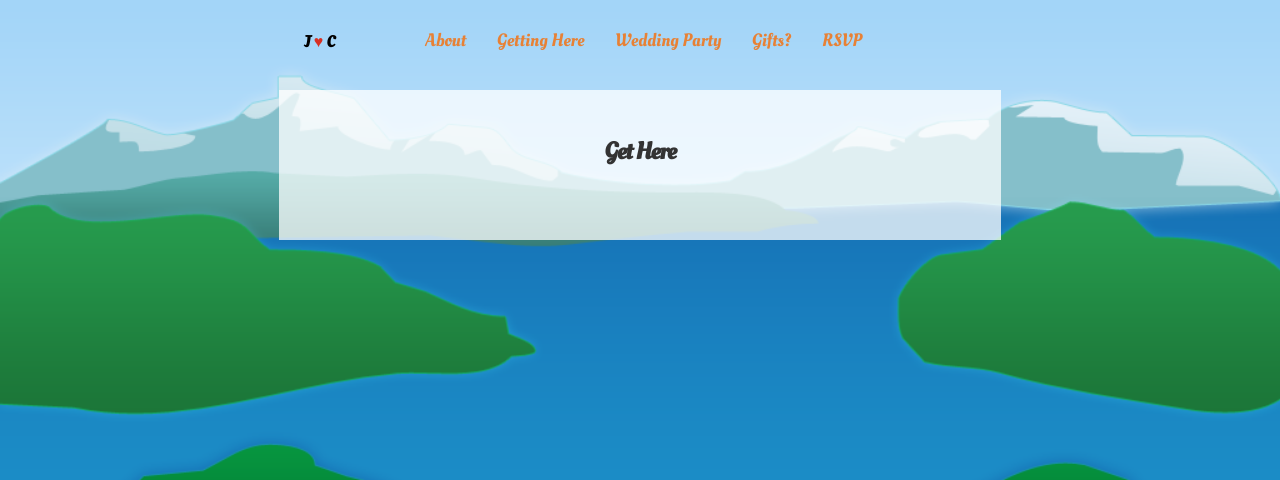
After one commit to bahoo/jonandcari, a Django app: template templates/getting-here.html in a window 1280 px wide. The commit adds this page. Shown: the top 480 px of the page. Run offline with Django 3.2, Linux system fonts and the light colour scheme; the template is opened without the code that fills it, so the values that code supplies are empty; parts of the project's set-up code (start-up, migrations or seed data) failed here and were passed over; some libraries are stand-ins or nearby versions.

Commit message:
Getting tighter...

```diff
--- a/jonandcari/urls.py
+++ b/jonandcari/urls.py
@@ -7,9 +7,8 @@ admin.autodiscover()
 urlpatterns = patterns('',
     url(r'^$', 'rsvp.views.index', name='index'),
     url(r'^savethedate\.html$', 'rsvp.views.save_the_date', name='save_the_date'),
-    url(r'^(?P<destination>(rsvp|secrethandshake))(?:\/)(?P<key>\w+)$', 'rsvp.views.secret_handshake', name='secret_handshake'),
-    url(r'^logistics$', 'rsvp.views.logistics', name='logistics'),
-    url(r'^ceremony$', 'rsvp.views.ceremony', name='ceremony'),
+    url(r'^(?P<destination>(about|getting\-here|wedding\-party|gifts|rsvp|secrethandshake))(?:\/)(?P<key>\w+)$', 'rsvp.views.secret_handshake', name='secret_handshake'),
+    url(r'^(?P<destination>(about|getting\-here|wedding\-party|gifts))$', 'rsvp.views.template', name='template'),
     url(r'^rsvp$', 'rsvp.views.rsvp', name='rsvp'),
 
     url(r'^lost$', 'rsvp.views.no_route', name='no_route'),
--- a/static/css/style.css
+++ b/static/css/style.css
@@ -9,6 +9,18 @@ body {
     background-size: cover;
     background-attachment: fixed;
     font-family: "Oleo Script", script;
+}
+
+a{
+    text-decoration: none;
+}
+
+a, a:link, a:visited{
+    color: #e78135;
+}
+
+a:hover, a:active{
+    color: #779618;
 }
 
 h1{
@@ -43,7 +55,7 @@ h3{
     margin-top: 2em;
 }
 
-.front-and-center h1{
+.announcement h1{
     text-shadow: 0px 0px 20px #105485;
 }
 
@@ -56,25 +68,41 @@ h3{
 }
 
 /* layout magic. */
-.front-and-center,
-header,
-.the-lowdown{
+.layout{
     text-align: center;
     min-width: 500px;
     margin: 10px auto;
+    max-width: 672px;
 }
 
-.front-and-center{
+.header.authed{
+    text-align: left;
+}
+
+.authed h4{
+    float: left;
+}
+
+.authed .nav{
+    float: left;
+    margin-left: 50px;
+}
+
+.authed li{
+    display: inline-block;
+    margin-right: 1.5em;
+}
+
+.announcement{
     margin: 25% auto 0;
     color: #fff;
 }
 
-.the-lowdown{
+.main{
     background: #fff;
     background: rgba(255,255,255,0.75);
     color: #333;
     padding: 25px 25px 35px;
-    width: 672px;
     margin-bottom: 80px;
 }
 
@@ -167,9 +195,9 @@ li{
     text-decoration: none;
     border: 2px #777 solid;
     border-radius: 10px;
-    color: #333;
+    color: #333 !important;
+    background: #fff;
     padding: 0.25em 0.5em;
-    background: #fff;
     background: rgba(255,255,255,0.9);
     display: inline-block;
     font-family: inherit;
@@ -231,12 +259,8 @@ input.count{
     h1{
         font-size: 2em;
     }
-    .front-and-center{
-        min-width: 0;
-    }
-    .front-and-center,
-    header,
-    .the-lowdown,
+
+    .layout,
     .maps{
         width: auto;
         min-width: 0;
@@ -272,3 +296,9 @@ input.count{
     }
 
 }
+
+.clearfix:after {
+  content: "";
+  display: table;
+  clear: both;
+}
--- a/templates/authed.html
+++ b/templates/authed.html
@@ -2,18 +2,18 @@
 
 {% block page %}
 
-	<header>
-		<nav class="left-side">
-			<a href="/logistics">Logistics</a>
-		</nav>
+	<div class="header authed layout clearfix">
 		<h4>J <span class="hearts">&hearts;</span> C</h4>
-		<nav>
-			<a href="/ceremony">Ceremony</a>
-			<a href="/rsvp">RSVP</a>
-		</nav>
-	</header>
+		<ul class="nav">
+			<li><a href="/about">About</a></li>
+			<li><a href="/getting-here">Getting Here</a></li>
+			<li><a href="/wedding-party">Wedding Party</a></li>
+			<li><a href="/gifts">Gifts?</a></li>
+			<li><a href="/rsvp">RSVP</a></li>
+		</ul>
+	</div>
 
-	<div class="the-lowdown">
+	<div class="main layout">
 
 		{% block content %}
 		{% endblock %}
--- /dev/null
+++ b/templates/getting-here.html
@@ -0,0 +1,9 @@
+{% extends "authed.html" %}
+
+{% block content %}
+
+	<h2>Get Here</h2>
+
+	<h3></h3>
+
+{% endblock %}
--- a/templates/index.html
+++ b/templates/index.html
@@ -1,7 +1,7 @@
 {% extends "base.html" %}
 
 {% block page %}
-    <div class="front-and-center">
+    <div class="layout announcement">
         <h1>Jon <b class="amp">&hearts;</b> Cari</h1>
         <h2>a <b>fun</b> wedding.</h2>
 
--- a/templates/rsvp.html
+++ b/templates/rsvp.html
@@ -23,8 +23,8 @@
 			</div>
 
 			<div class="blurb date">
-				<p>June 29th, 2013 at 3 pm-ish? TBD<br />
-					(oh yeah like you're busy that day)</p>
+				<p>June 29th, 2013<br />
+					4 o'clock</p>
 			</div>
 
 		</div>
@@ -38,7 +38,7 @@
 			Use the form below if you need to update your RSVP!</p>
 		{% endif %}
 
-		<h2>So, are you in?</h2>
+		<h2>So&hellip; are you in?</h2>
 
 		<div class="attending-yn">
 			<a href="#yes" class="big-button yay {% if rsvp_form.instance.is_attending %}clicked{% endif %}">Yes!</a>
--- a/templates/savethedate.html
+++ b/templates/savethedate.html
@@ -1,9 +1,9 @@
 {% extends "base.html" %}
 
 {% block content %}
-	<header>
+	<div class="header">
 		<h4>J <span class="hearts">&hearts;</span> C</h4>
-	</header>
+	</div>
 
 	<div class="the-lowdown">
 
```
Also changed, not shown: rsvp/views.py (+2 -5 lines), templates/about.html (added, +7 -0 lines), jonandcari.db, static/img/clock.png, templates/gifts.html (renamed from templates/ceremony.html), templates/wedding-party.html (renamed from templates/logistics.html), 2 other files.
